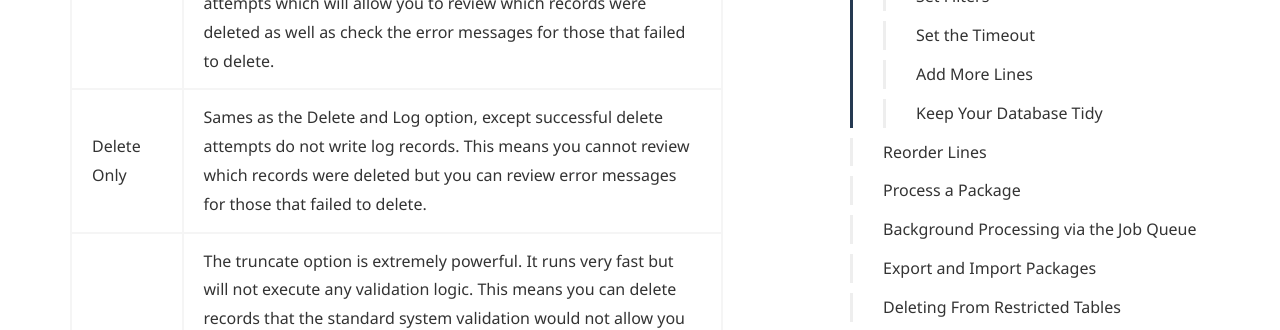
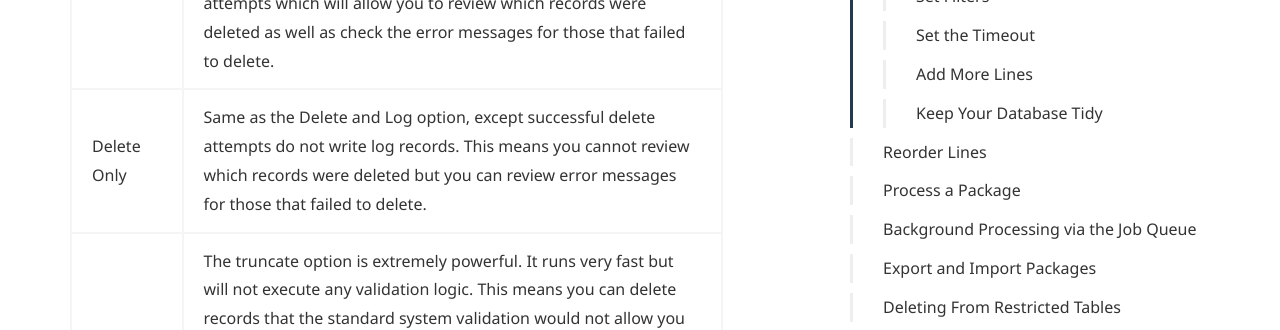
Before and after one commit to BCAppsLimited/BulkDelete, a Jekyll site: the page built from usage-scenarios.md, in a window 1280 px wide and 900 px high, scrolled down 5687 px. Shown: the part 154-484 px from the top of the window. Built offline with Jekyll 4.4.1, drawn with Linux system fonts in a browser that asks for light colours; some web fonts are replaced.

Commit message:
Update usage-scenarios.md

```diff
--- a/usage-scenarios.md
+++ b/usage-scenarios.md
@@ -83,7 +83,7 @@ The next field to populate is the **Delete Action** field which has the followin
 | Value          | Meaning |
 |----------------|---------|
 | Delete and Log | Each record that matches the filters will be deleted individually with the option to run the OnDelete table trigger set. This will ensure only records that you are allowed to delete are deleted. A log record will be written for successful and unsuccessful delete attempts which will allow you to review which records were deleted as well as check the error messages for those that failed to delete. |
-| Delete Only    | Sames as the Delete and Log option, except successful delete attempts do not write log records. This means you cannot review which records were deleted but you can review error messages for those that failed to delete. |
+| Delete Only    | Same as the Delete and Log option, except successful delete attempts do not write log records. This means you cannot review which records were deleted but you can review error messages for those that failed to delete. |
 | Truncate       | The truncate option is extremely powerful. It runs very fast but will not execute any validation logic. This means you can delete records that the standard system validation would not allow you to delete normally. Due to the lack of validation, the truncate action can only be used in a Sandbox environment. If you try to run a delete package line using the truncate action in Production, you will see an error message in the run log stating that truncate is only available in a Sandbox. Note that not all tables allow the truncate command to be executed. This option is extremely useful for preparing a Sandbox environment that is a copy of Production but can be reduced in size quickly by truncating records from large tables. |
 
 ## Set Filters
```
